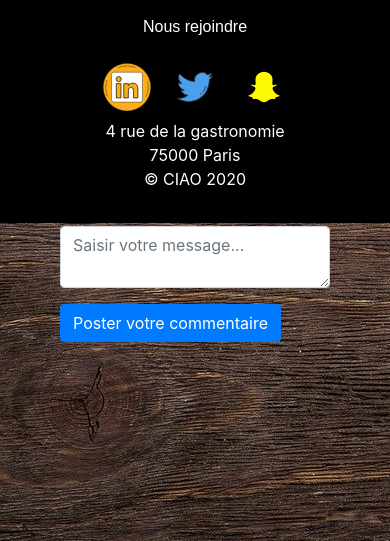
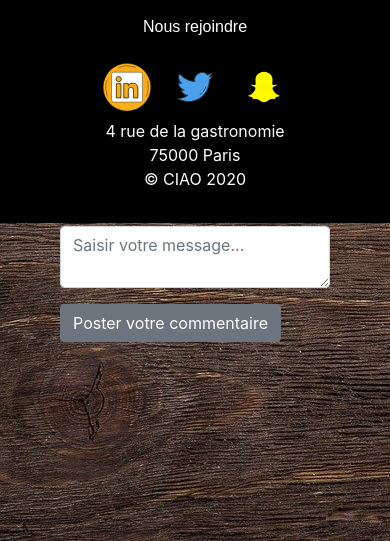
Before and after one commit to O-Antonin/projetcodeuses, a Symfony app: template templates/blog/show.html.twig in a window 390 px wide, after a click on "MENU". Shown: the part 621-1162 px from the top of the page. Run offline with Twig, Linux system fonts and the light colour scheme; the template is opened without the code that fills it, so the values that code supplies are empty; form fields are guessed from the names that the template uses; some libraries are stand-ins or nearby versions.

Commit message:
modif style css

```diff
--- a/public/css/style.css
+++ b/public/css/style.css
@@ -105,30 +105,34 @@
 }
 .police{
     font-family: fantasy;
-    color
+
 
 }
 .col-md-12{
     color: white;
 }
 
+.comments {
+
+    color:black;
+}
 
 
 
 /* tablette */
-@media screen and (min-device-width: 501px) and (max-device-width: 800px) {
+/* @media screen and (min-device-width: 501px) and (max-device-width: 800px) {
 
     bgnoir {
         padding: 30px!important;
     }
 
-}
+} */
 
 
 /* mobile */
-@media screen and (min-device-width: 200px) and (max-device-width: 500px) {
+/* @media screen and (min-device-width: 200px) and (max-device-width: 500px) { */
 
-.nav-link {
+/* .nav-link {
     padding-left: 370px!important;
     font-size: 3em;}
 
@@ -144,4 +148,4 @@
     font-size: 2em;
 }
 
-}
+} */
--- a/templates/blog/show.html.twig
+++ b/templates/blog/show.html.twig
@@ -24,7 +24,7 @@
     </div>
 
 
-        <div class="col-md-12 style=formulaire">
+        <div class="col-md-12">
 
             <h2 class="text-center mt-5"> Derniers avis... </h2>
 
@@ -47,7 +47,7 @@
                   {{ form_row(commentForm.Author, {'label': 'Auteur', 'attr': {'plac
                  eholder': "Votre nom..."}}) }}
                  {{ form_row(commentForm.Content, {'label': 'Votre message', 'attr' : {'placeholder': "Saisir votre message..."}}) }}
-                 <button type="submit" class="btn btn-primary mb- 3">Poster votre commentaire</button>
+                 <button type="submit" class="btn btn-secondary mb- 3">Poster votre commentaire</button>
                 {{ form_end(commentForm) }}
 
             </section>
```
